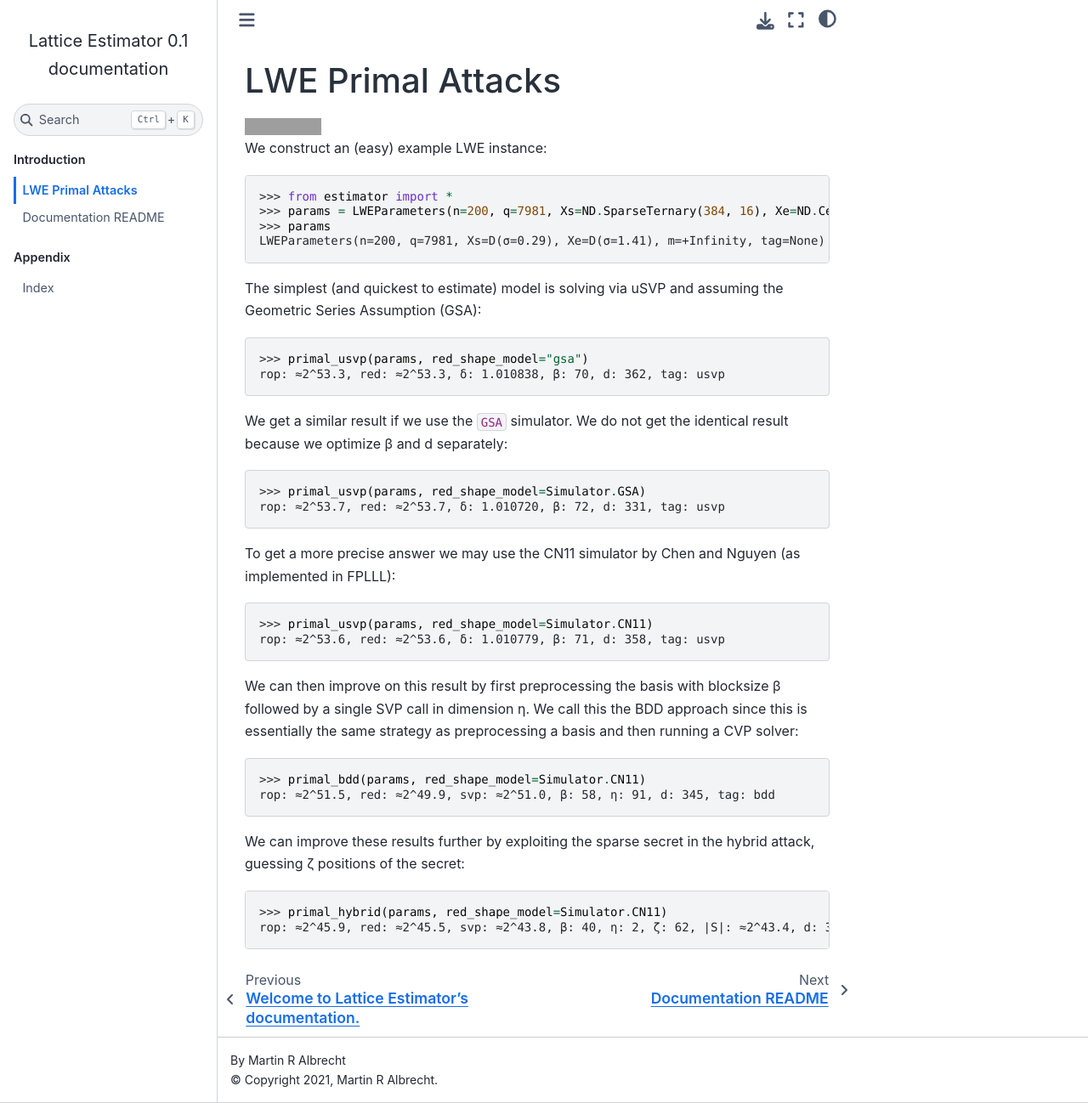
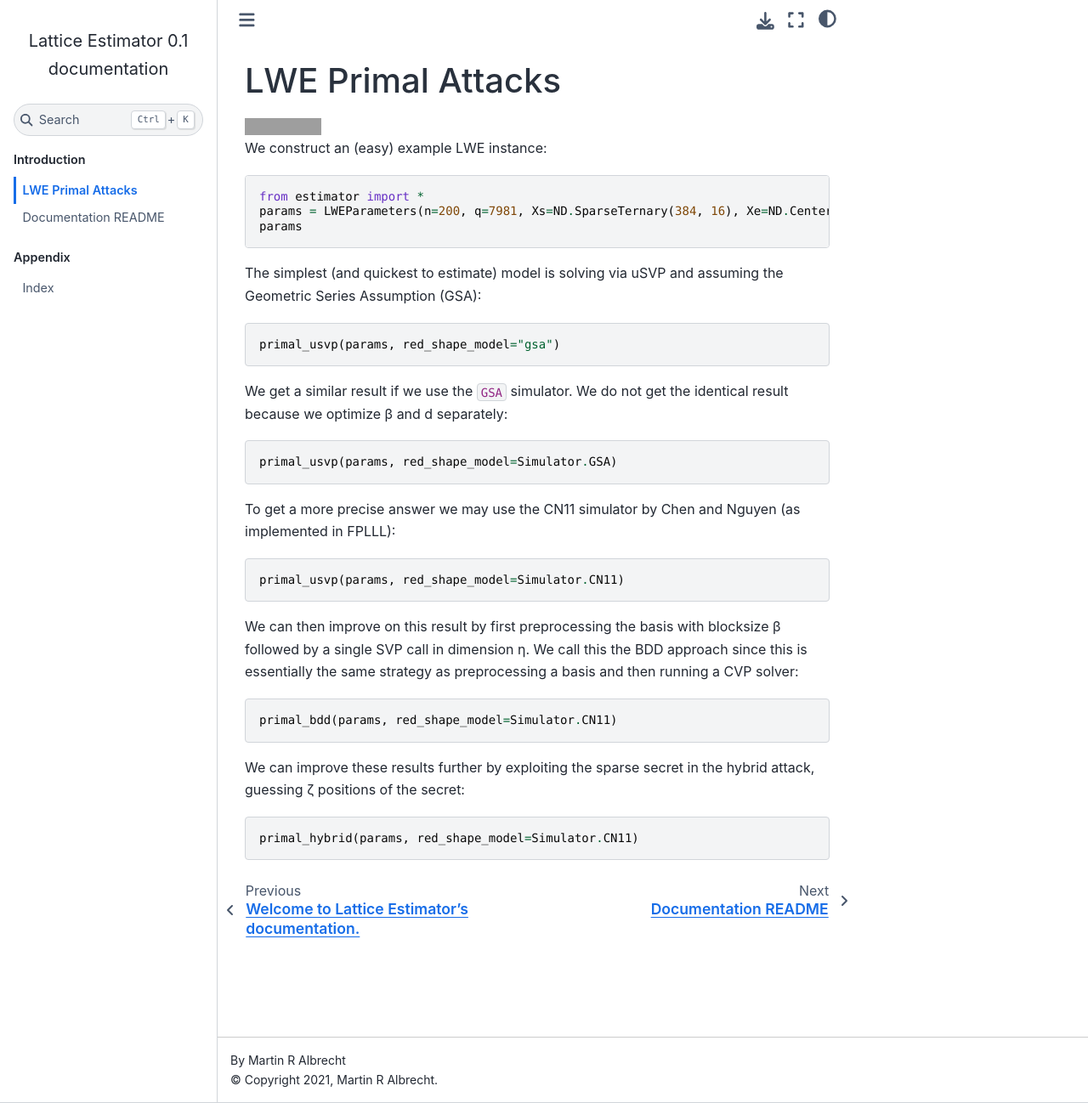
Before and after one commit to malb/lattice-estimator, a Sphinx documentation site: the page built from doc/lwe-primal.rst, in a window 1280 px wide and 1298 px high. Shown: the whole window at 85% size. Built offline with Sphinx 7.4.7 and the Sphinx Book theme 1.1.4, drawn with Linux system fonts in a browser that asks for light colours; pages that are not in the unit, such as notebooks, are missing from menus; grey boxes are pictures that could not be loaded.

Commit message:
tweak jupyter notebooks

```diff
--- a/doc/lwe-primal.rst
+++ b/doc/lwe-primal.rst
@@ -7,37 +7,31 @@ LWE Primal Attacks
 
 We construct an (easy) example LWE instance::
 
-    >>> from estimator import *
-    >>> params = LWEParameters(n=200, q=7981, Xs=ND.SparseTernary(384, 16), Xe=ND.CenteredBinomial(4))
-    >>> params
-    LWEParameters(n=200, q=7981, Xs=D(σ=0.29), Xe=D(σ=1.41), m=+Infinity, tag=None)
+    from estimator import *
+    params = LWEParameters(n=200, q=7981, Xs=ND.SparseTernary(384, 16), Xe=ND.CenteredBinomial(4))
+    params
 
 The simplest (and quickest to estimate) model is solving via uSVP and assuming the Geometric Series
 Assumption (GSA)::
 
-    >>> primal_usvp(params, red_shape_model="gsa")
-    rop: ≈2^53.3, red: ≈2^53.3, δ: 1.010838, β: 70, d: 362, tag: usvp
+    primal_usvp(params, red_shape_model="gsa")
 
 We get a similar result if we use the ``GSA`` simulator. We do not get the identical result because
 we optimize β and d separately::
 
-    >>> primal_usvp(params, red_shape_model=Simulator.GSA)
-    rop: ≈2^53.7, red: ≈2^53.7, δ: 1.010720, β: 72, d: 331, tag: usvp
+    primal_usvp(params, red_shape_model=Simulator.GSA)
 
 To get a more precise answer we may use the CN11 simulator by Chen and Nguyen (as implemented in FPLLL)::
 
-    >>> primal_usvp(params, red_shape_model=Simulator.CN11)
-    rop: ≈2^53.6, red: ≈2^53.6, δ: 1.010779, β: 71, d: 358, tag: usvp
+    primal_usvp(params, red_shape_model=Simulator.CN11)
 
 We can then improve on this result by first preprocessing the basis with blocksize β followed by a
 single SVP call in dimension η. We call this the BDD approach since this is essentially the same
 strategy as preprocessing a basis and then running a CVP solver::
 
-    >>> primal_bdd(params, red_shape_model=Simulator.CN11)
-    rop: ≈2^51.5, red: ≈2^49.9, svp: ≈2^51.0, β: 58, η: 91, d: 345, tag: bdd
+    primal_bdd(params, red_shape_model=Simulator.CN11)
 
 We can improve these results further by exploiting the sparse secret in the hybrid attack, guessing ζ
 positions of the secret::
 
-    >>> primal_hybrid(params, red_shape_model=Simulator.CN11)
-    rop: ≈2^45.9, red: ≈2^45.5, svp: ≈2^43.8, β: 40, η: 2, ζ: 62, |S|: ≈2^43.4, d: 313, prob: 0.988, ...
+    primal_hybrid(params, red_shape_model=Simulator.CN11)
--- a/doc/prompt.rst
+++ b/doc/prompt.rst
@@ -18,13 +18,8 @@ An updated version of the material covered in the above survey is available in
 
 ::
 
-   # set paths
-   import sys
-   sys.path.append("..")
-
    # import
    from estimator import *
-
 
 ::
 
```
